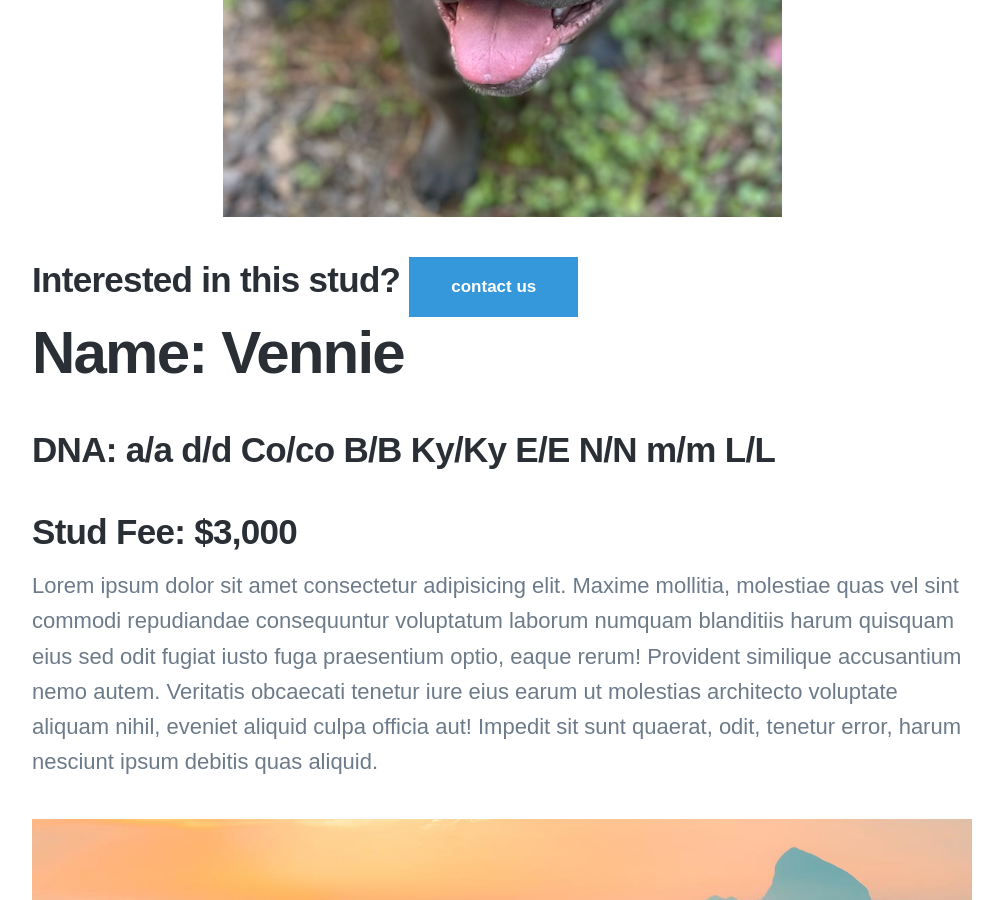
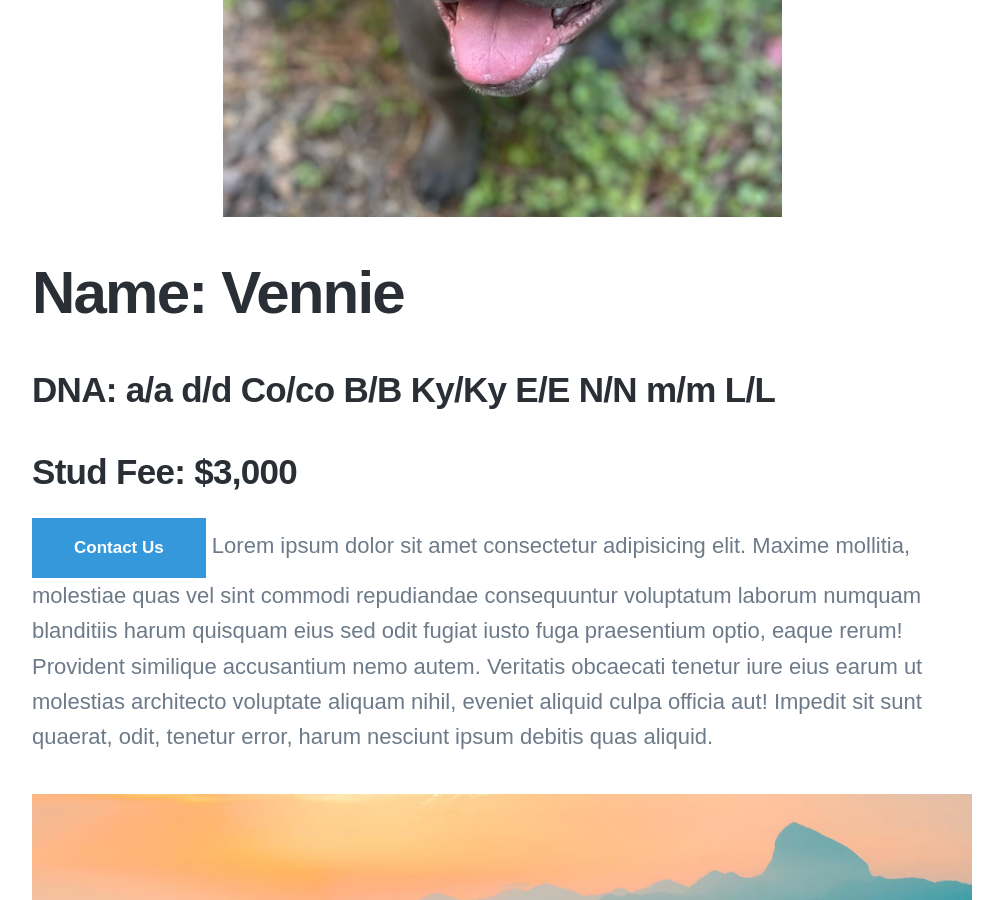
Before and after one commit to jcsodenkamp/jcsodenkamp.github.io, a Jekyll site: the page built from _projects/studs.md, in a window 1280 px wide and 900 px high, scrolled down 994 px. Shown: the whole window, without its empty margins (138-1141 px from the left). Built offline with Jekyll 4.4.1, drawn with Linux system fonts in a browser that asks for light colours; nearby versions of some CDN libraries; some web fonts are replaced.

Commit message:
Update studs.md

```diff
--- a/_projects/studs.md
+++ b/_projects/studs.md
@@ -9,10 +9,11 @@
 
 ![](/images/demo/stud.png)
 
-## Interested in this stud? <a href="/contact" class="button button--large">contact us</a>
+
 <h1>Name: Vennie </h1>
 <h2>DNA: a/a d/d Co/co B/B Ky/Ky E/E N/N m/m L/L </h2>
 <h2>Stud Fee: $3,000</h2>
+<a href="/contact" class="button button--large">Contact Us</a>
 Lorem ipsum dolor sit amet consectetur adipisicing elit. Maxime mollitia,
 molestiae quas vel sint commodi repudiandae consequuntur voluptatum laborum
 numquam blanditiis harum quisquam eius sed odit fugiat iusto fuga praesentium
@@ -36,6 +37,7 @@
 <h1>Name: Vennie </h1>
 <h2>DNA: a/a d/d Co/co B/B Ky/Ky E/E N/N m/m L/L </h2>
 <h2>Stud Fee: $3,000</h2>
+<a href="/contact" class="button button--large">Contact Us</a>
 Lorem ipsum dolor sit amet consectetur adipisicing elit. Maxime mollitia,
 molestiae quas vel sint commodi repudiandae consequuntur voluptatum laborum
 numquam blanditiis harum quisquam eius sed odit fugiat iusto fuga praesentium
```
